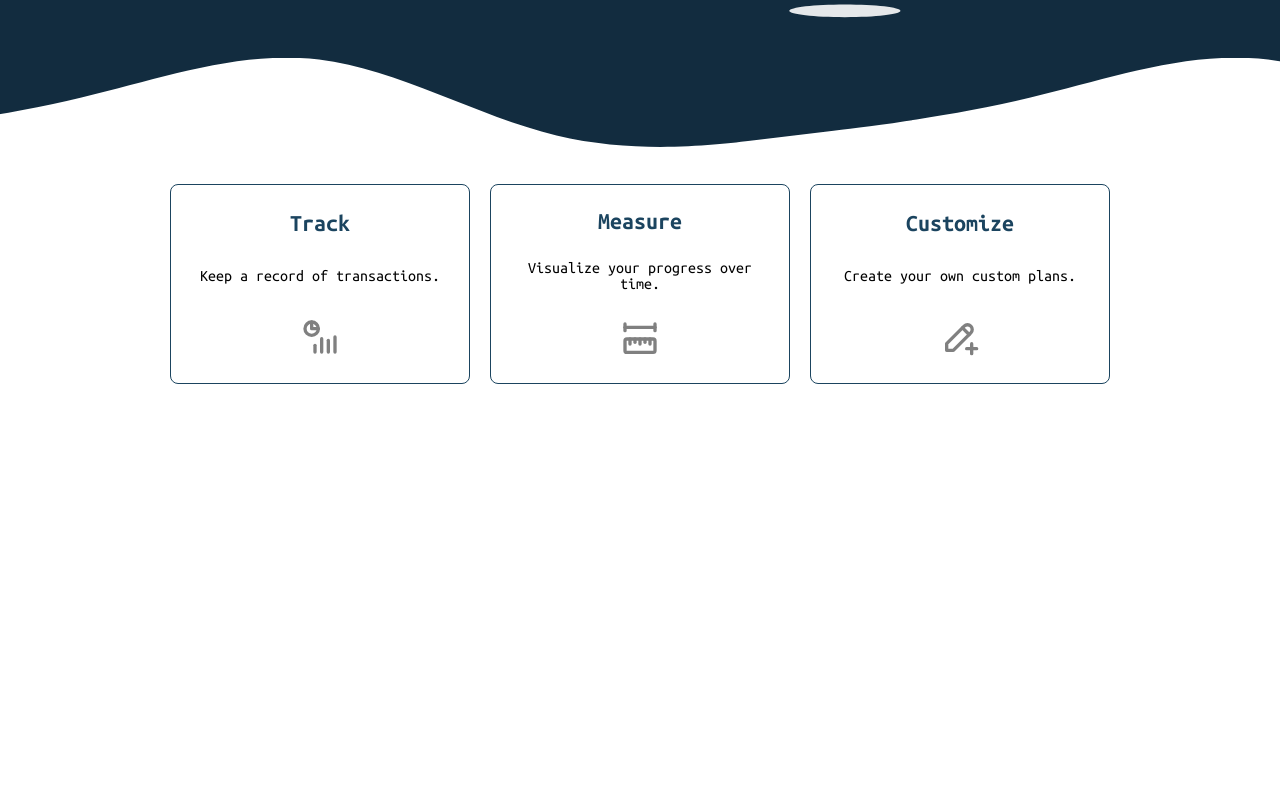
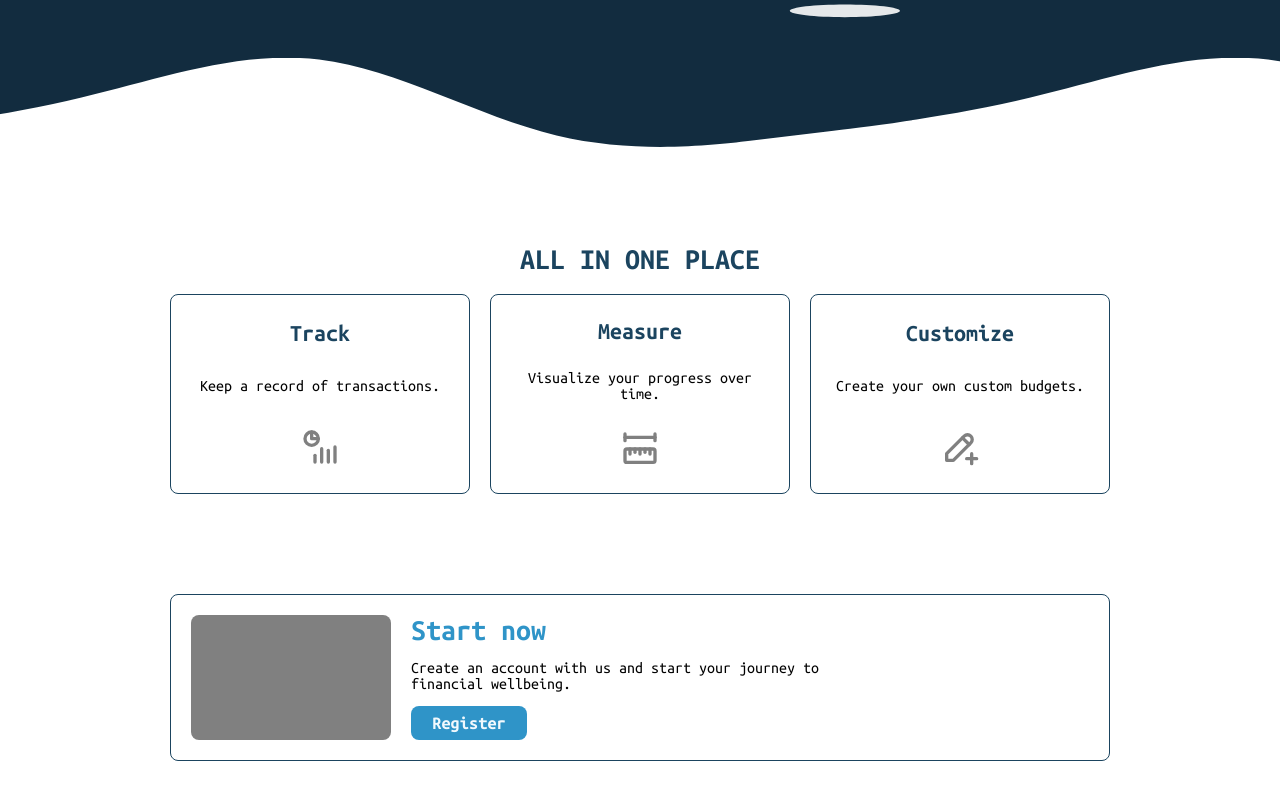
Before and after one commit to Juanfec4/fin-track, a React (Vite) app in the folder client/: page / in a window 1280 px wide. Shown: the part 390-1190 px from the top of the page. Before the commit the page ends 800 px from the top, so only its background shows below. Built offline with nearby package versions, Linux system fonts and the light colour scheme.

Commit message:
Added: call to action section.

```diff
--- a/client/src/assets/styles/global.scss
+++ b/client/src/assets/styles/global.scss
@@ -8,3 +8,10 @@
   margin: 0;
   padding: 0;
 }
+
+.image-placeholder {
+  background-color: grey;
+  width: 200px;
+  height: 125px;
+  border-radius: $radius-sm;
+}
--- /dev/null
+++ b/client/src/components/ui/cards/callToActionCard/index.tsx
@@ -0,0 +1,35 @@
+import { FC, MouseEvent } from "react";
+import "./styles.scss";
+import PrimaryButton from "../../buttons/primaryButton";
+
+interface CallToActionCardProps {
+  title: string;
+  text: string;
+  image: any | undefined;
+  buttonText: string;
+  handleClick: (e: MouseEvent<HTMLElement>) => void;
+}
+
+const CallToActionCard: FC<CallToActionCardProps> = ({
+  title,
+  text,
+  image,
+  buttonText,
+  handleClick,
+}) => {
+  return (
+    <div className="call-to-action">
+      <div className="call-to-action__container">
+        <img src={image} className="call-to-action__image" />
+        <div className="image-placeholder call-to-action__image"></div>
+      </div>
+      <div className="call-to-action__container">
+        <h2 className="call-to-action__title">{title}</h2>
+        <p className="call-to-action__text">{text}</p>
+        <PrimaryButton text={buttonText} handleClick={handleClick} />
+      </div>
+    </div>
+  );
+};
+
+export default CallToActionCard;
--- /dev/null
+++ b/client/src/components/ui/cards/callToActionCard/styles.scss
@@ -0,0 +1,60 @@
+@use "../../../../assets/styles/partials/colors" as *;
+@use "../../../../assets/styles/partials/responsive" as *;
+@use "../../../../assets/styles/partials/variables" as *;
+@use "../../../../assets/styles/partials/mixins" as *;
+
+$max-width: calc(1000px - 3 * $padding-lg);
+.call-to-action {
+  display: flex;
+  max-width: $max-width;
+  margin: 0 auto;
+  border-radius: $radius-sm;
+  border: solid $border-sm;
+  padding: $padding-lg;
+  gap: $gap-lg;
+  &__container {
+    display: flex;
+    flex-direction: column;
+    flex-grow: 0;
+    align-items: start;
+    justify-content: space-between;
+  }
+  &__image {
+    align-self: flex-end;
+  }
+  &__title {
+    max-width: 20ch;
+  }
+  &__text {
+    max-width: 60ch;
+  }
+}
+
+.theme {
+  &--red {
+    .call-to-action {
+      border-color: $chestnut-900;
+      &__title {
+        color: $chestnut-500;
+      }
+    }
+  }
+
+  &--blue {
+    .call-to-action {
+      border-color: $picton-blue-900;
+      &__title {
+        color: $picton-blue-500;
+      }
+    }
+  }
+
+  &--green {
+    .call-to-action {
+      border-color: $yellow-green-900;
+      &__title {
+        color: $yellow-green-500;
+      }
+    }
+  }
+}
--- a/client/src/pages/landing/index.tsx
+++ b/client/src/pages/landing/index.tsx
@@ -7,14 +7,10 @@ import FeatureGallery from "../../components/ui/galleries/featureGallery";
 import { IconChartInfographic } from "@tabler/icons-react";
 import { IconRulerMeasure } from "@tabler/icons-react";
 import { IconPencilPlus } from "@tabler/icons-react";
+import CallToActionCard from "../../components/ui/cards/callToActionCard";
+import { useNavigate } from "react-router-dom";
 
-const LandingPage: FC = () => {
-  return (
-    <>
-      <Hero />
-      <WaveDivider />
-      <FeatureGallery
-        features={[
+const features = [
   {
     title: "Track",
     description: "Keep a record of transactions.",
@@ -41,7 +37,7 @@ const LandingPage: FC = () => {
   },
   {
     title: "Customize",
-            description: "Create your own custom plans.",
+    description: "Create your own custom budgets.",
     icon: (
       <IconPencilPlus
         width={40}
@@ -51,8 +47,27 @@ const LandingPage: FC = () => {
       />
     ),
   },
-        ]}
+];
+
+const LandingPage: FC = () => {
+  const navigator = useNavigate();
+  return (
+    <>
+      <Hero />
+      <WaveDivider />
+      <section className="feature-section">
+        <h2 className="section-title">ALL IN ONE PLACE</h2>
+        <FeatureGallery features={features} />
+      </section>
+      <section className="cta-section">
+        <CallToActionCard
+          title="Start now"
+          text="Create an account with us and start your journey to financial wellbeing."
+          image={undefined}
+          buttonText="Register"
+          handleClick={() => navigator("/auth/register")}
         />
+      </section>
     </>
   );
 };
--- a/client/src/pages/landing/styles.scss
+++ b/client/src/pages/landing/styles.scss
@@ -2,3 +2,33 @@
 @use "../../assets/styles/partials/responsive" as *;
 @use "../../assets/styles/partials/variables" as *;
 @use "../../assets/styles/partials/mixins" as *;
+
+.section-title {
+  text-align: center;
+}
+
+.feature-section {
+  margin: calc($margin-lg * 4) 0;
+}
+
+.cta-section {
+  margin: calc($margin-lg * 4) 0;
+}
+
+.theme {
+  &--red {
+    .section-title {
+      color: $chestnut-900;
+    }
+  }
+  &--blue {
+    .section-title {
+      color: $picton-blue-900;
+    }
+  }
+  &--green {
+    .section-title {
+      color: $yellow-green-900;
+    }
+  }
+}
```
Lines whose indentation alone changed are shown as unchanged.
